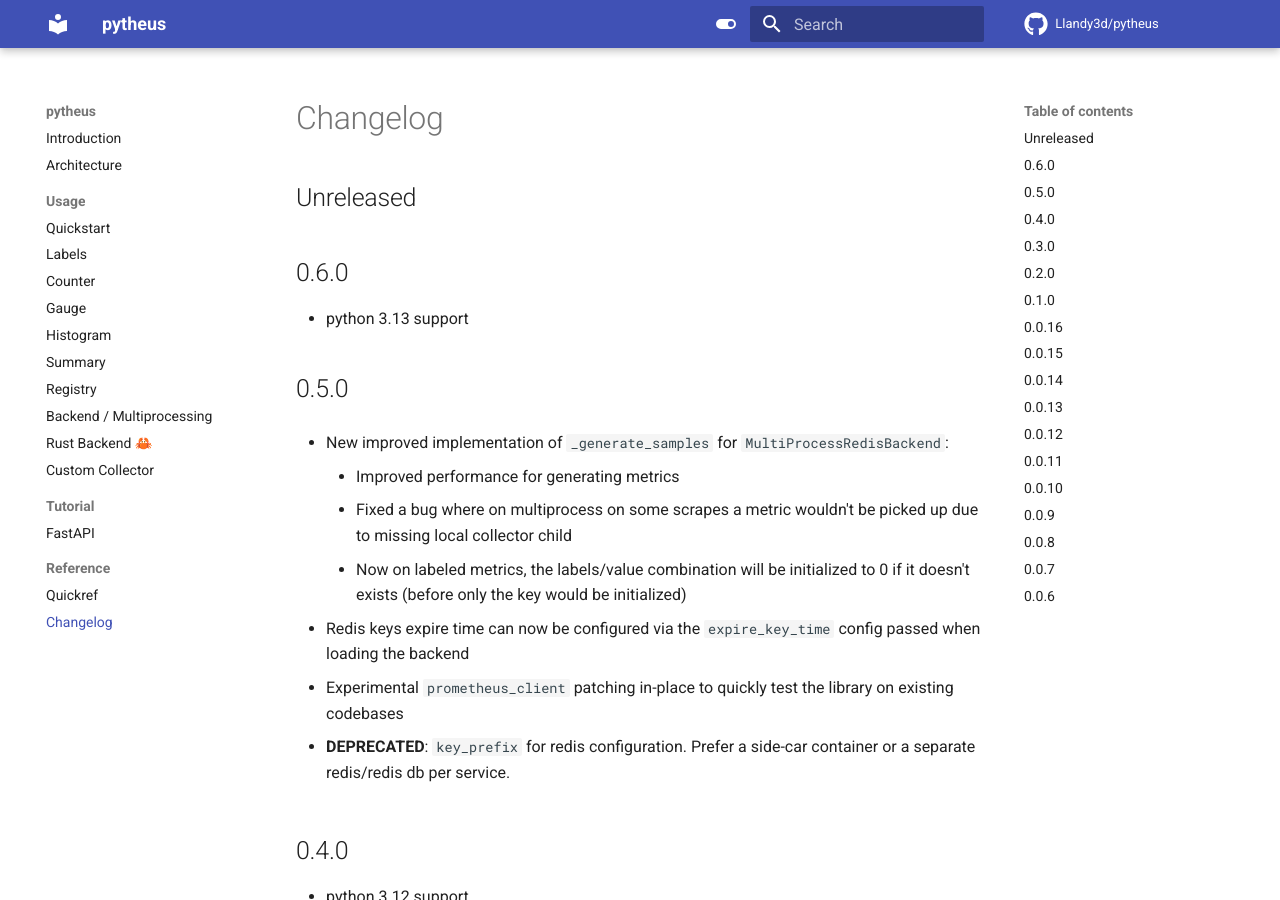
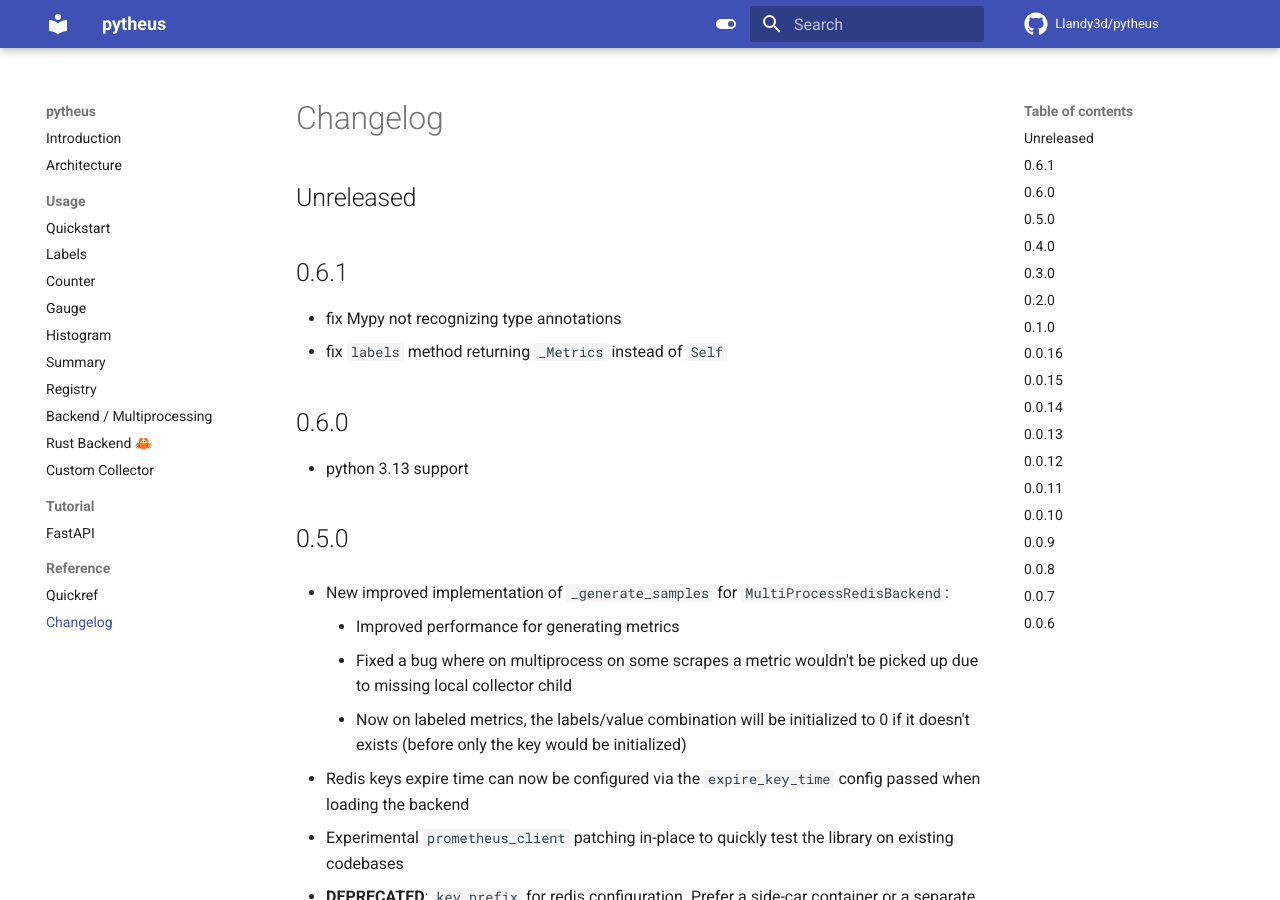
Before and after one commit to Llandy3d/pytheus, an MkDocs documentation site: the page built from docs/changelog.md, in a window 1280 px wide and 900 px high. Built offline with MkDocs 1.6.1 and Material for MkDocs 9.7.7, drawn with Linux system fonts in a browser that asks for light colours; comment, search, counter and statistics services are not loaded.

Commit message:
release 0.6.1

```diff
--- a/docs/changelog.md
+++ b/docs/changelog.md
@@ -1,6 +1,11 @@
 # Changelog
 
 ## Unreleased
+
+## 0.6.1
+
+- fix Mypy not recognizing type annotations
+- fix `labels` method returning `_Metrics` instead of `Self`
 
 ## 0.6.0
 
--- a/pyproject.toml
+++ b/pyproject.toml
@@ -1,6 +1,6 @@
 [project]
 name = "pytheus"
-version = "0.6.0"
+version = "0.6.1"
 authors = [
   { name="Llandy Riveron Del Risco", email="llandy3d@gmail.com" },
 ]
```
